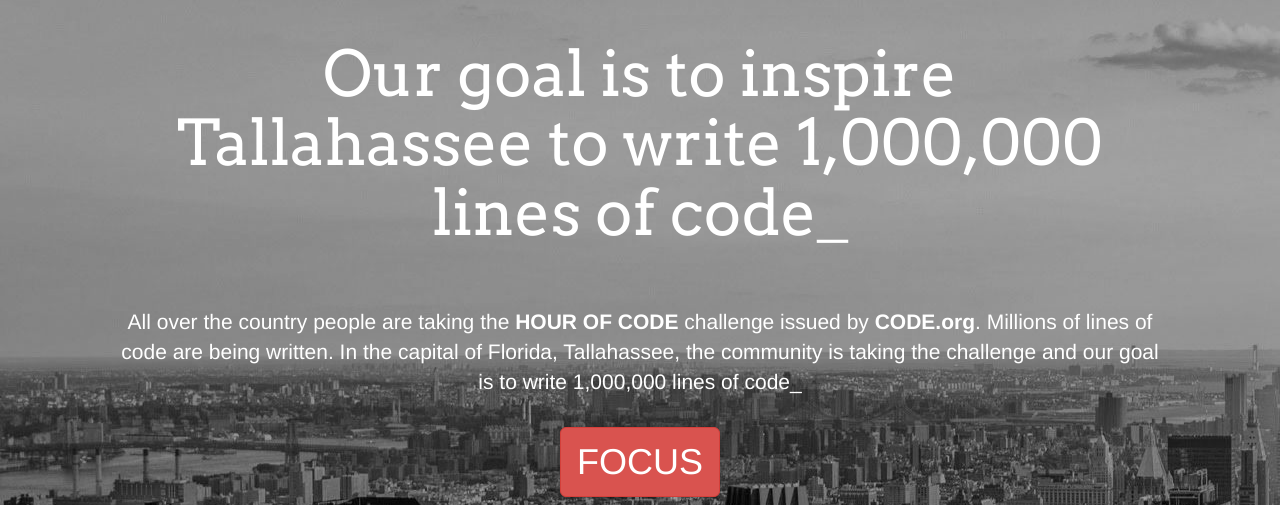
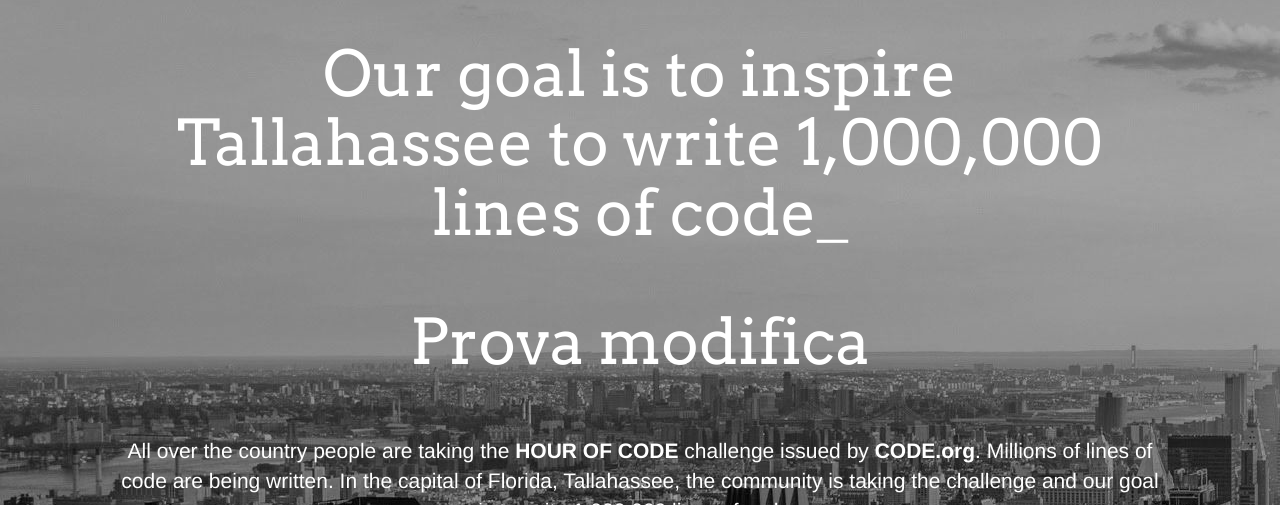
Before and after one commit to Iar0/MikeeezZz.github.io, a plain HTML site: page index.html in a window 1280 px wide. Shown: the part 59-564 px from the top of the page. Drawn offline with nearby package versions, Linux system fonts and the light colour scheme; a script that the page names is missing.

Commit message:
prova modifica

```diff
--- a/index.html
+++ b/index.html
@@ -57,6 +57,7 @@
     <div class="jumbotron">
       <div class="container">
         <h1>Our goal is to inspire <br>Tallahassee to write 1,000,000<br> lines of code_</h1>
+        <h1>Prova modifica</h1>
         <p>All over the country people are taking the <strong>HOUR OF CODE</strong> challenge issued by <strong>CODE.org</strong>. Millions of lines of code are being written. In the capital of Florida, Tallahassee, the community is taking the challenge and our goal is to write 1,000,000 lines of code_</p>
         <p><a class="btn btn-danger btn-lg" role="button">FOCUS</a></p>
         <img src="images/code.png" title="Code logo" alt="Code logo">
```
